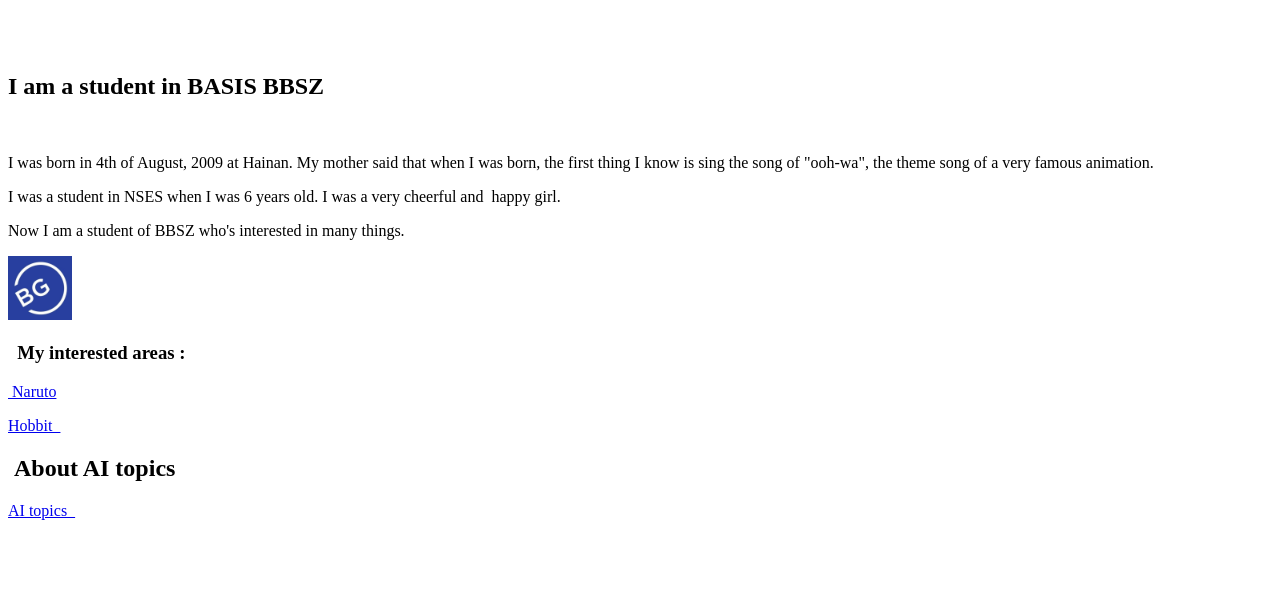
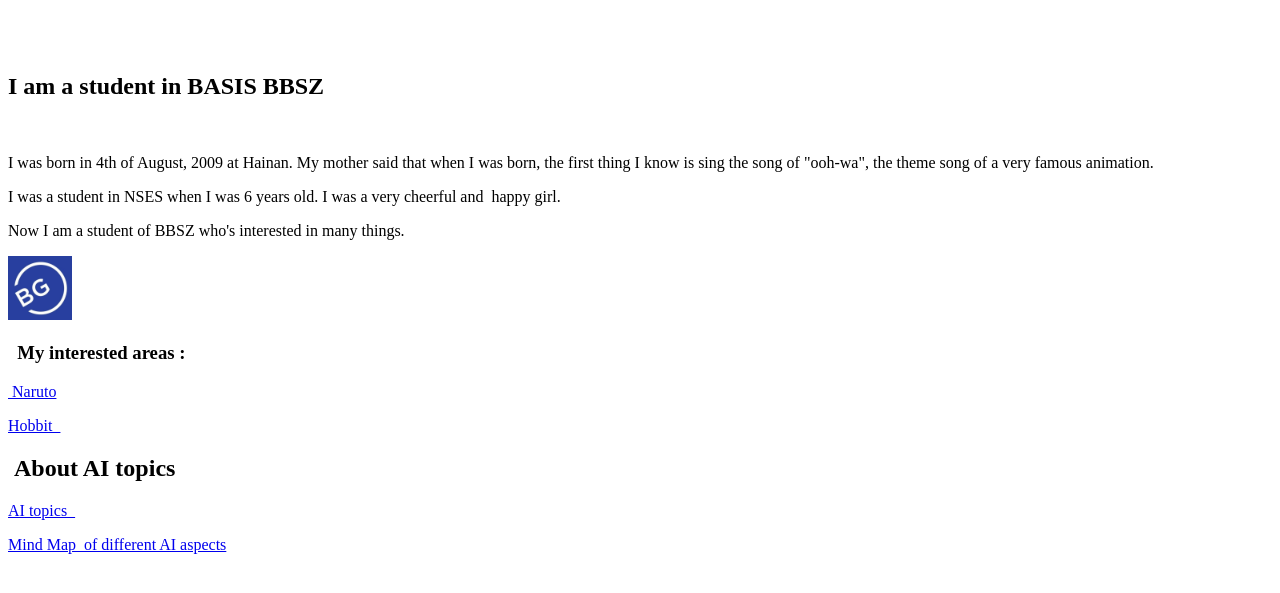
Before and after one commit to linljl/linljl.github.io, a plain HTML site: page index.html in a window 1280 px wide. Shown: the part 181-774 px from the top of the page. Drawn offline with Linux system fonts and the light colour scheme.

Commit message:
Add files via upload

```diff
--- a/index.html
+++ b/index.html
@@ -22,5 +22,6 @@
 <p><a href="hobbit.html">Hobbit&nbsp;&nbsp;</a></p>
 <h2>&nbsp;About AI topics</h2>
 <p><a href="aitopics.html">AI topics&nbsp;&nbsp;</a></p>
+<p><a href="aimindmap.html">Mind Map&nbsp; of different AI aspects</a></p>
 </body>
 </html>
```
Also changed, not shown: aitopics.html (+1 -0 lines).
